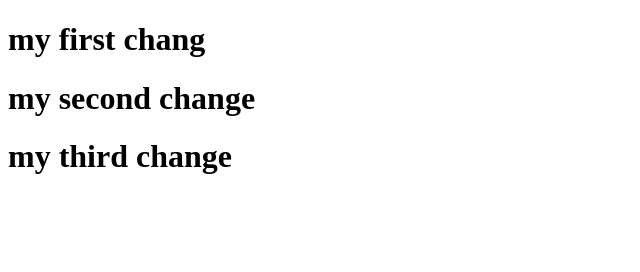
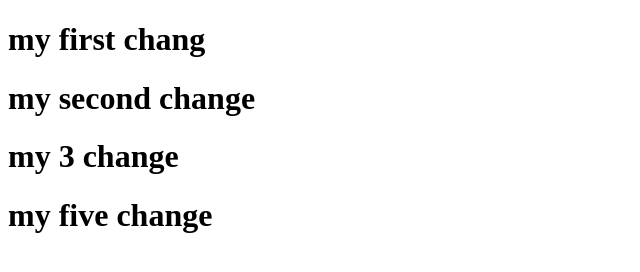
Before and after one commit to zain5174/new-project, a plain HTML site: page index.html in a window 1280 px wide. Shown: the whole page, without its empty margins (0-640 px from the left). Drawn offline with Linux system fonts and the light colour scheme.

Commit message:
my five change

```diff
--- a/index.html
+++ b/index.html
@@ -8,7 +8,9 @@
   <body>
     <h1>my first chang</h1>
     <h1>my second change</h1>
-    <h1>my third change</h1>
+    <h1>my 3 change</h1>
+    <h1>my five change</h1>
+
     <script src="main.js"></script>
   </body>
 </html>
```
